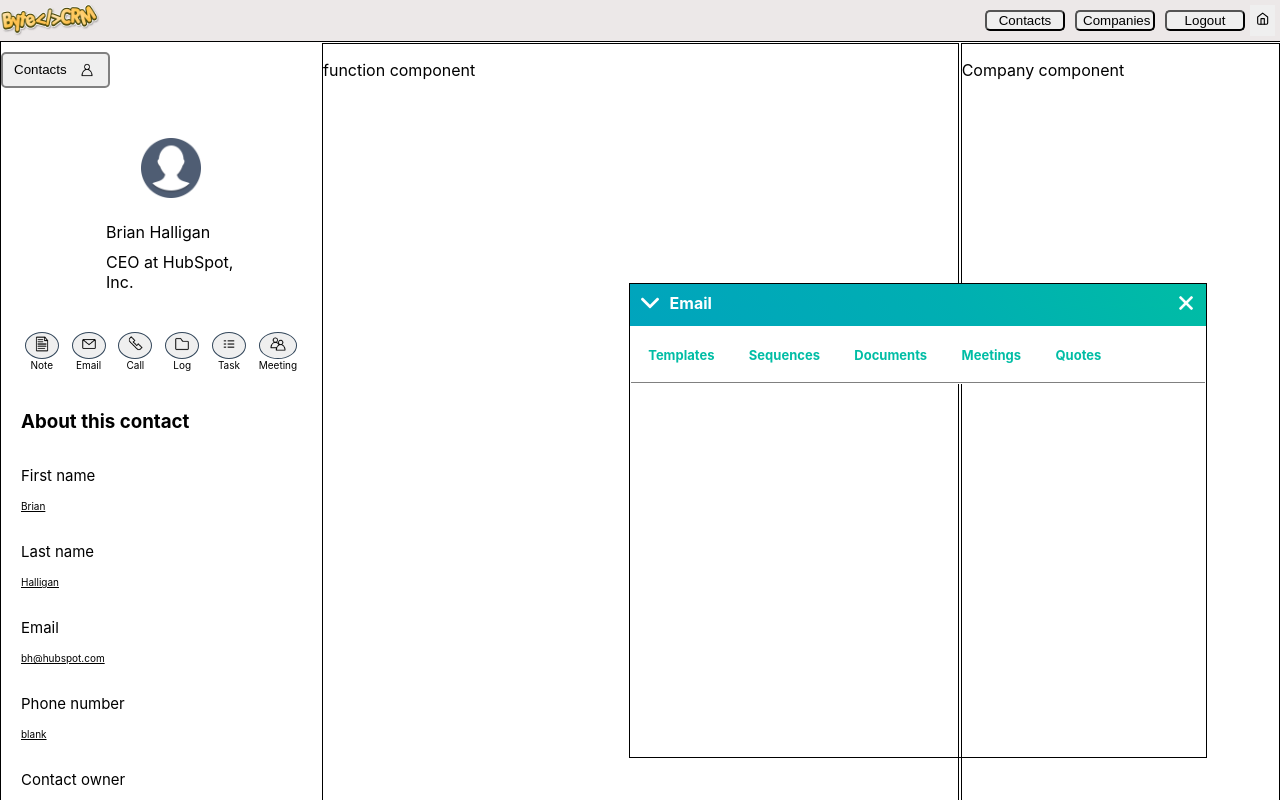
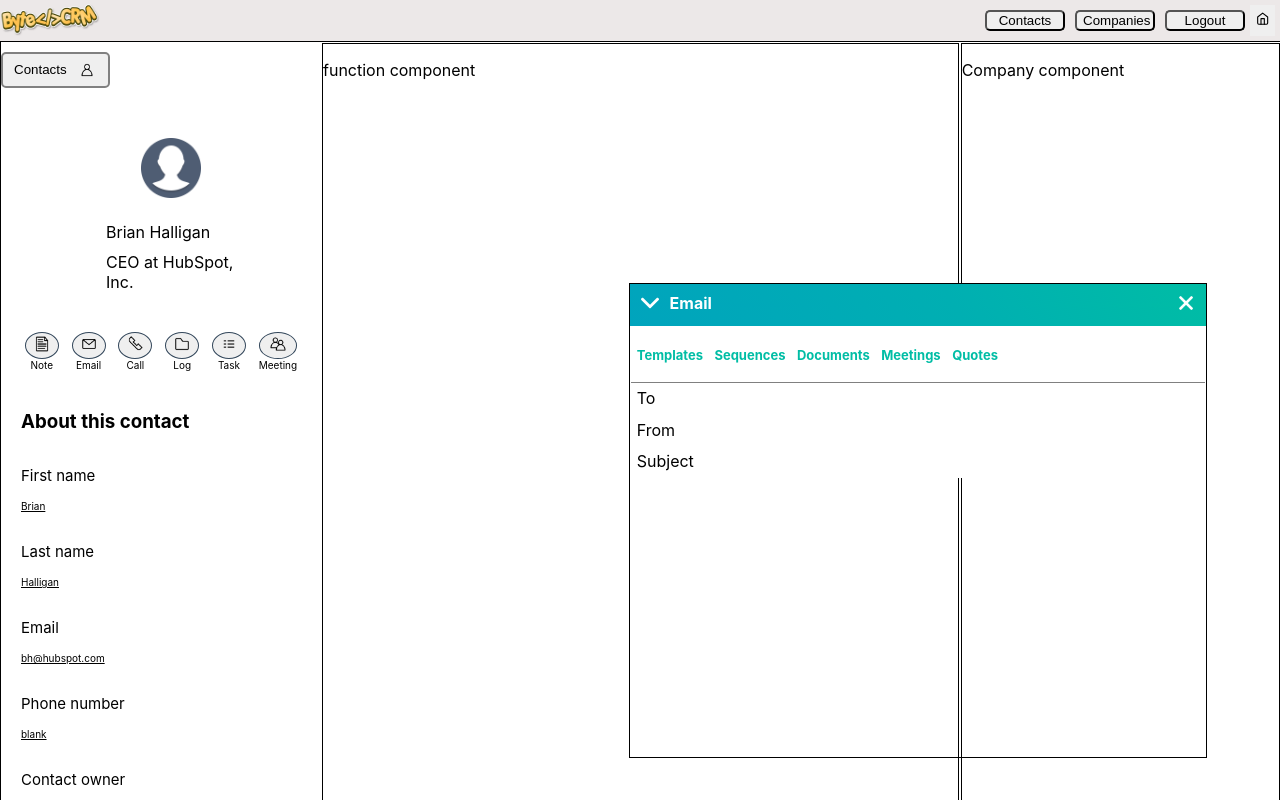
Before and after one commit to liu770807152/Bytecode, a React (Create React App) app: page / in a window 1280 px wide. Both pictures are taken after a click on the button 88 px from the left and 345 px from the top of the page. Shown: the top 800 px of the page. Built offline with nearby package versions, Linux system fonts and the light colour scheme.

Commit message:
build the Header items

```diff
--- a/src/components/Modal/components/Function/Email_Modal/EmailModal.js
+++ b/src/components/Modal/components/Function/Email_Modal/EmailModal.js
@@ -2,6 +2,7 @@
 import "./EmailModal.scss";
 import EmailFunctionBar from "./components/EmailFunctionBar";
 import Text from '../../../../Style/Text';
+import EmailHeader from './components/EmailHeader';
 
 class EmailModal extends React.Component {
   constructor(props) {
@@ -21,10 +22,11 @@
   render() {
     const { items } = this.state;
     return (
-      <div className="EmailModal">
+      <div className="emailModal">
         <EmailFunctionBar
           items={items}
         />
+        <EmailHeader/>
       </div>
     );
   }
--- a/src/components/Modal/components/Function/Email_Modal/EmailModal.scss
+++ b/src/components/Modal/components/Function/Email_Modal/EmailModal.scss
@@ -1,4 +1,7 @@
-.EmailModal{
+.emailModal{
+    position: relative;
+    display:flex;
+    flex-direction: column;
     flex:1;
     padding: 1px;
     height:100%;
--- a/src/components/Modal/components/Function/Email_Modal/components/EmailFunctionBar/EmailFunctionBar.js
+++ b/src/components/Modal/components/Function/Email_Modal/components/EmailFunctionBar/EmailFunctionBar.js
@@ -8,10 +8,10 @@
     items,
     onItemClick,
 }) => (
-        <nav className="EmailFunctionBar">
+        <nav className="emailFunctionBar">
             {items.map((item) => (
-                <div className = "FunctionBar_Item">
-                    <Text className="FunctionBar_Item_Text"
+                <div className = "functionBar_Item">
+                    <Text className="functionBar_Item_Text"
                     // onClick={() => onItemClick()}
                     >
                         {item.value}
--- a/src/components/Modal/components/Function/Email_Modal/components/EmailFunctionBar/EmailFunctionBar.scss
+++ b/src/components/Modal/components/Function/Email_Modal/components/EmailFunctionBar/EmailFunctionBar.scss
@@ -1,13 +1,18 @@
-.EmailFunctionBar{
+.emailFunctionBar{
     display: flex;
+    flex:1;
     justify-content: flex-start;
     border-bottom: solid 1px gray;
 }
 
-.FunctionBar_Item{
-    padding: 3%;
+.functionBar_Item{
+    margin:3% 1%;
+
+    &:hover{
+        cursor: pointer;
+    }
 }
 
-.FunctionBar_Item_Text{
+.functionBar_Item_Text{
     font-size: small;
 }
--- a/src/components/Modal/components/Function/Email_Modal/components/EmailHeader/EmailHeader.js
+++ b/src/components/Modal/components/Function/Email_Modal/components/EmailHeader/EmailHeader.js
@@ -0,0 +1,20 @@
+import React from 'react';
+import './EmailHeader.scss';
+import HeaderItem from './components/HeaderItem';
+
+
+const EmailHeader = () => (
+    <div className="emailHeader">
+        <div className="header_item header_item_to">
+            <HeaderItem> To</HeaderItem>
+        </div>
+        <div className="header_item header_item_from">
+            <HeaderItem> From</HeaderItem>
+        </div>
+        <div className="header_item header_item_subject">
+            <HeaderItem> Subject</HeaderItem>
+        </div>
+    </div>
+)
+
+export default EmailHeader;
--- /dev/null
+++ b/src/components/Modal/components/Function/Email_Modal/components/EmailHeader/EmailHeader.scss
@@ -0,0 +1,12 @@
+.emailHeader{
+    //background-color: grey;
+    display:flex;
+    flex-direction: column;
+    flex:1;
+}
+
+.header_item{
+    flex:1;
+    justify-content: flex-start;
+    margin: 1% 1%;
+}
--- /dev/null
+++ b/src/components/Modal/components/Function/Email_Modal/components/EmailHeader/components/HeaderItem.js
@@ -0,0 +1,16 @@
+import React from 'react';
+import "./HeaderItem.scss";
+
+
+
+const HeaderItems = ({
+    children
+}) => {
+    return(
+        <span className="header_text">{children}</span>
+    )
+}
+
+
+
+export default HeaderItems;
--- /dev/null
+++ b/src/components/Modal/components/Function/Email_Modal/components/EmailHeader/components/HeaderItem.scss
@@ -0,0 +1,5 @@
+@import "../../../../../../../../style/variable.scss";
+
+.header_items{
+  color: $primary-color;
+}
--- /dev/null
+++ b/src/components/Modal/components/Function/Email_Modal/components/EmailHeader/components/index.js
@@ -0,0 +1 @@
+export {default} from "./HeaderItem";
--- /dev/null
+++ b/src/components/Modal/components/Function/Email_Modal/components/EmailHeader/index.js
@@ -0,0 +1 @@
+export {default} from './EmailHeader';
```
